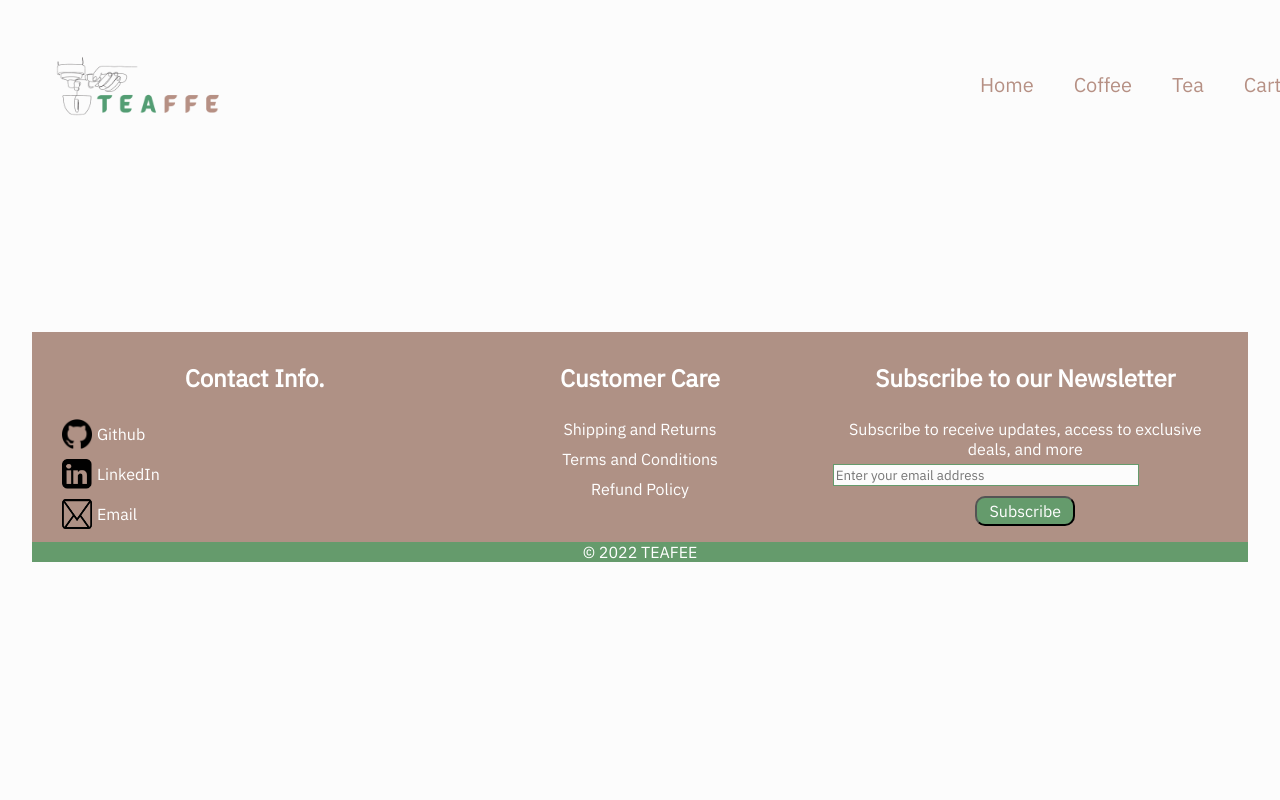
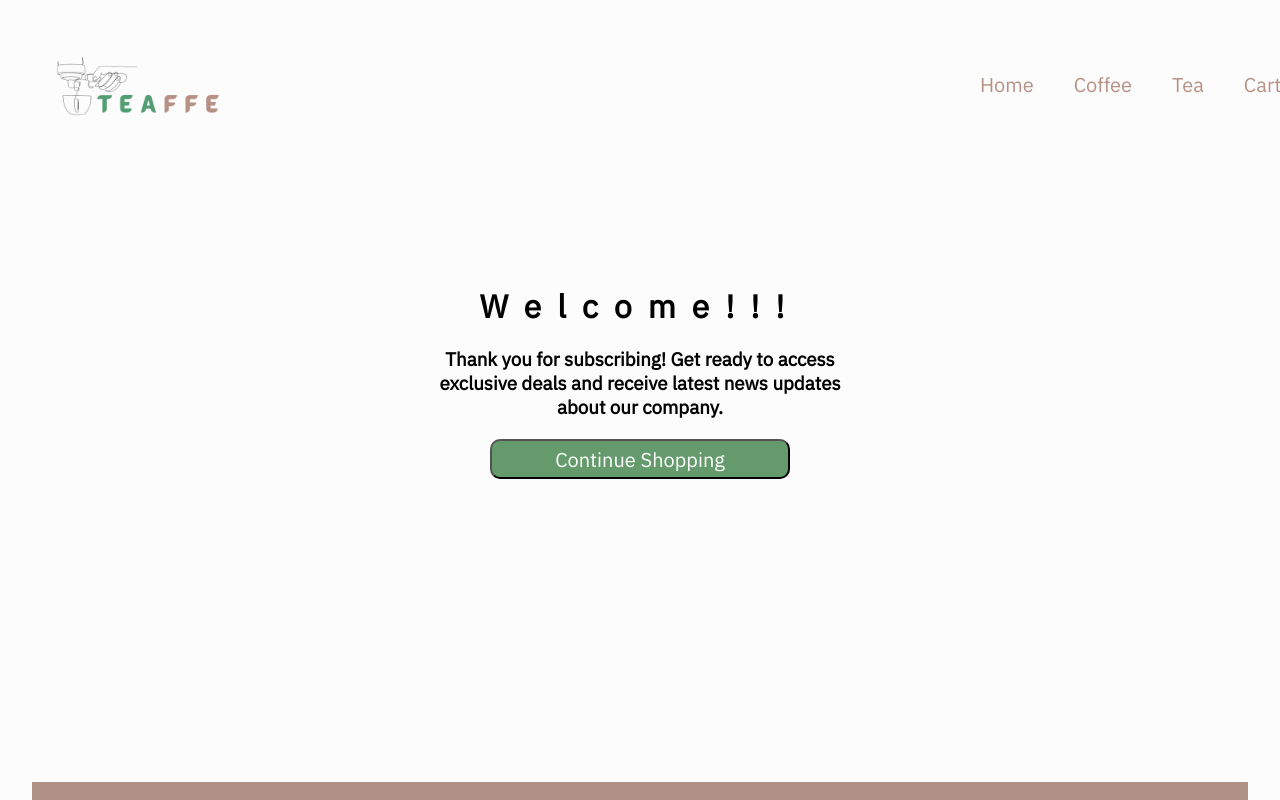
Before and after one commit to ashleykouch/react-e-shop, a React (Vite) app in the folder react-teafee-store/: page /subscribe in a window 1280 px wide. Shown: the top 800 px of the page. Built offline with nearby package versions, Linux system fonts and the light colour scheme; no server answers; the database is empty.

Commit message:
added subscription page and styling

```diff
--- a/react-teafee-store/src/App.jsx
+++ b/react-teafee-store/src/App.jsx
@@ -18,6 +18,7 @@ import OrderPage from "./containers/Pages/OrderPage/OrderPage";
 import Terms from "./containers/Pages/CustomerCarePages/Terms/Terms";
 import Shipping from "./containers/Pages/CustomerCarePages/Shipping/Shipping";
 import Refund from "./containers/Pages/CustomerCarePages/Refund/Refund";
+import Subscription from "./containers/Pages/Subscription/Subscription";
 
 const App = () => {
   // coffee
@@ -96,6 +97,7 @@ const App = () => {
           <Route path="/terms-and-conditions" element={<Terms />}></Route>
           <Route path="/shipping-and-returns" element={<Shipping />}></Route>
           <Route path="/refund-policy" element={<Refund />}></Route>
+          <Route path="/subscribe" element={<Subscription />}></Route>
         </Routes>
         <Footer />
       </BrowserRouter>
--- a/react-teafee-store/src/containers/Footer/Footer.jsx
+++ b/react-teafee-store/src/containers/Footer/Footer.jsx
@@ -12,15 +12,21 @@ const Footer = () => {
           <h2 className={styles.Footer_Items_Header}>Contact Info.</h2>
           <div className={styles.Footer_Items_Img}>
             <img src={github} alt="github" />
-            <p className={styles.Footer_Items_Content}>Github</p>
+            <p className={styles.Footer_Items_Content}>
+              https://github.com/ashleykouch
+            </p>
           </div>
           <div className={styles.Footer_Items_Img}>
             <img src={linkedIn} alt="linkedin" />
-            <p className={styles.Footer_Items_Content}>LinkedIn</p>
+            <p className={styles.Footer_Items_Content}>
+              www.linkedin.com/in/ashley-kouch99
+            </p>
           </div>
           <div className={styles.Footer_Items_Img}>
             <img src={email} alt="email" />
-            <p className={styles.Footer_Items_Content}>Email</p>
+            <p className={styles.Footer_Items_Content}>
+              ashleykouch99@gmail.com
+            </p>
           </div>
         </div>
 
@@ -54,7 +60,7 @@ const Footer = () => {
             type="text"
             placeholder="Enter your email address"
           />
-          <Link to="/" className={styles.Footer_Items_Btn}>
+          <Link to="/subscribe" className={styles.Footer_Items_Btn}>
             <button>Subscribe</button>
           </Link>
         </div>
--- a/react-teafee-store/src/containers/Footer/Footer.module.scss
+++ b/react-teafee-store/src/containers/Footer/Footer.module.scss
@@ -2,6 +2,7 @@
   height: 150px;
   margin-top: 200px;
   padding: 30px;
+  margin-bottom: 0;
 
   display: flex;
   flex-direction: row;
--- /dev/null
+++ b/react-teafee-store/src/containers/Pages/Subscription/Subscription.jsx
@@ -0,0 +1,19 @@
+import styles from "./Subscription.module.scss";
+import { Link } from "react-router-dom";
+
+const Subscription = () => {
+  return (
+    <div className={styles.Container}>
+      <h1 className={styles.Container_Header}>Welcome!!!</h1>
+      <h3 className={styles.Container_Para}>
+        Thank you for subscribing! Get ready to access exclusive deals and
+        receive latest news updates about our company.
+      </h3>
+      <Link to="/" className={styles.Container_Btn}>
+        <button>Continue Shopping</button>
+      </Link>
+    </div>
+  );
+};
+
+export default Subscription;
--- /dev/null
+++ b/react-teafee-store/src/containers/Pages/Subscription/Subscription.module.scss
@@ -0,0 +1,30 @@
+.Container {
+  display: flex;
+  flex-direction: column;
+  align-items: center;
+  justify-content: center;
+  text-align: center;
+  margin: 0px 400px;
+  margin-top: 50px;
+  height: 50vh;
+
+  &_Header {
+    letter-spacing: 0.5em;
+    margin-bottom: 20px;
+  }
+
+  &_Para {
+    margin-bottom: 20px;
+  }
+
+  &_Btn {
+    & button {
+      height: 40px;
+      width: 300px;
+      font-size: 20px;
+      background-color: #659b6c;
+      color: white;
+      border-radius: 10px;
+    }
+  }
+}
```
